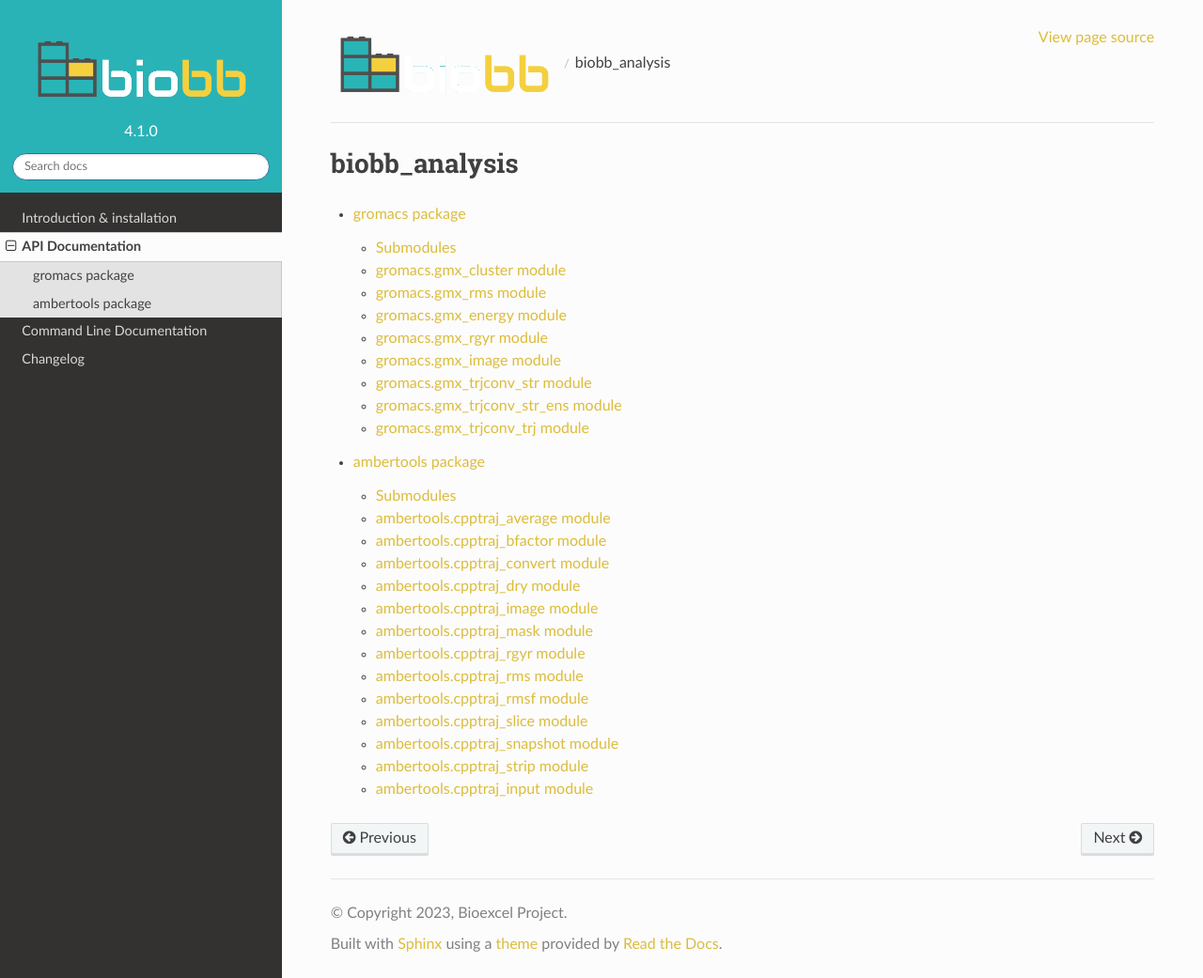
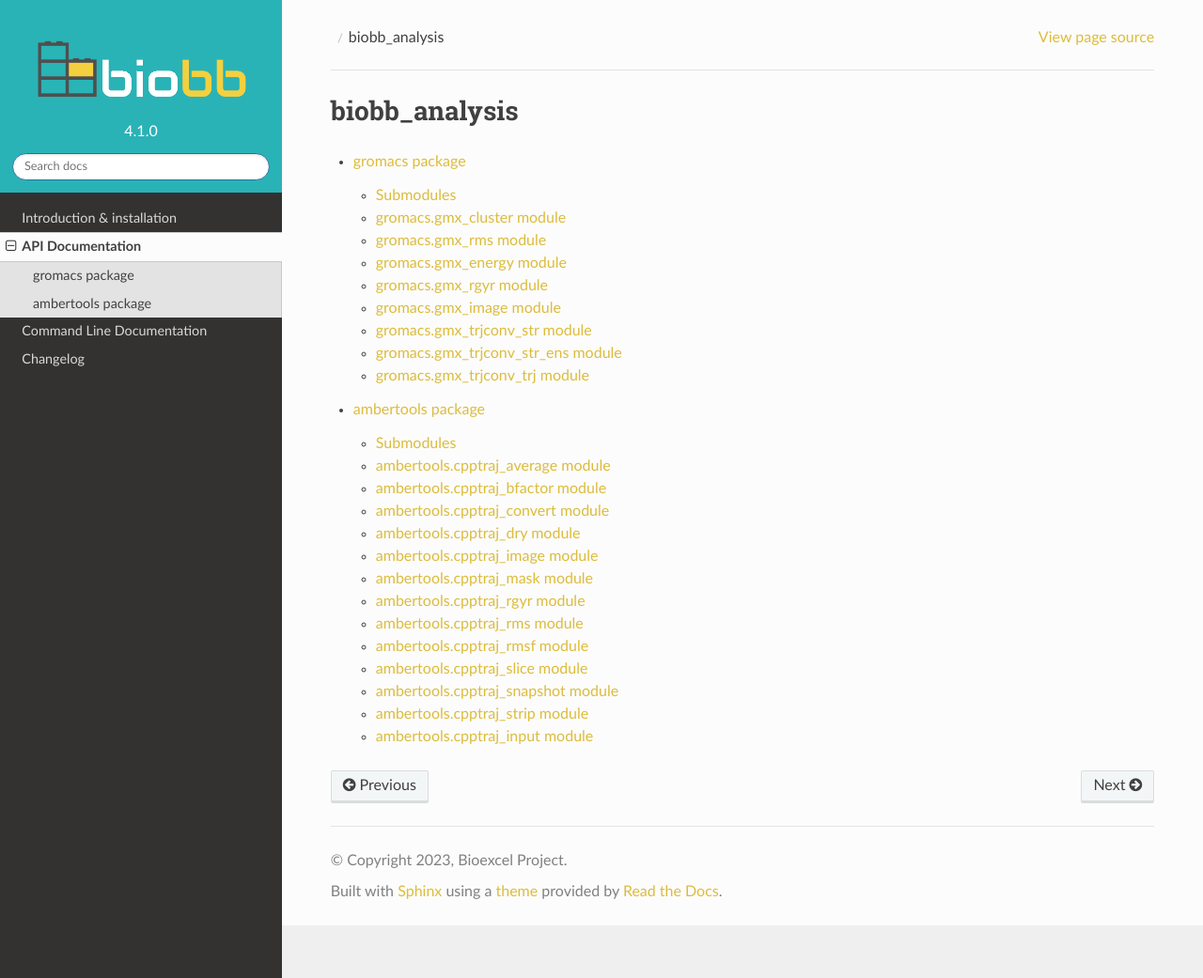
Before and after one commit to bioexcel/biobb_analysis, a Sphinx documentation site: the page built from biobb_analysis/docs/source/modules.rst, in a window 1280 px wide and 1041 px high. Shown: the whole window at 94% size. Built offline with Sphinx 7.4.7 and the Read the Docs theme 2.0.0, drawn with Linux system fonts in a browser that asks for light colours.

Commit message:
test RTD

```diff
--- a/biobb_analysis/docs/source/_static/theme_overrides.js
+++ b/biobb_analysis/docs/source/_static/theme_overrides.js
@@ -1,8 +1,8 @@
 $(document).ready(function() {
 	var path = '';
 
-	if($('.icon.icon-home').attr('href') == '../index.html') path = '../';
-	else if($('.icon.icon-home').attr('href') == '../../index.html') path = '../../';
+	if($('.wy-side-nav-search .icon.icon-home').attr('href') == '../index.html') path = '../';
+	else if($('.wy-side-nav-search .icon.icon-home').attr('href') == '../../index.html') path = '../../';
 
-	$('.icon.icon-home').html('<img src="' + path + '_static/logo.png" class="logo" alt="Logo">');
+	$('.wy-side-nav-search .icon.icon-home').html('<img src="' + path + '_static/logo.png" class="logo" alt="Logo">');
 });
--- a/biobb_analysis/docs/source/conf.py
+++ b/biobb_analysis/docs/source/conf.py
@@ -53,9 +53,9 @@
 # source_suffix = ['.rst', '.md']
 
 # -- Integrate markdown ---------------------------------------------------
-source_parsers = {
-   '.md': 'recommonmark.parser.CommonMarkParser',
-}
+#source_parsers = {
+#   '.md': 'recommonmark.parser.CommonMarkParser',
+#}
 
 source_suffix = ['.rst', '.md']
 
```
